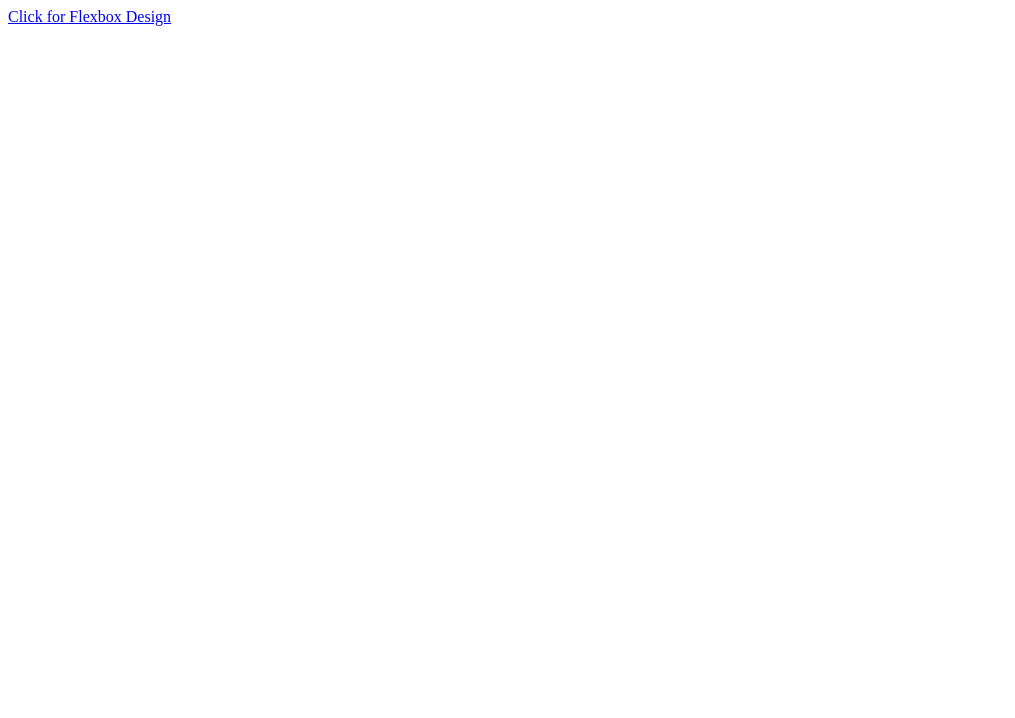
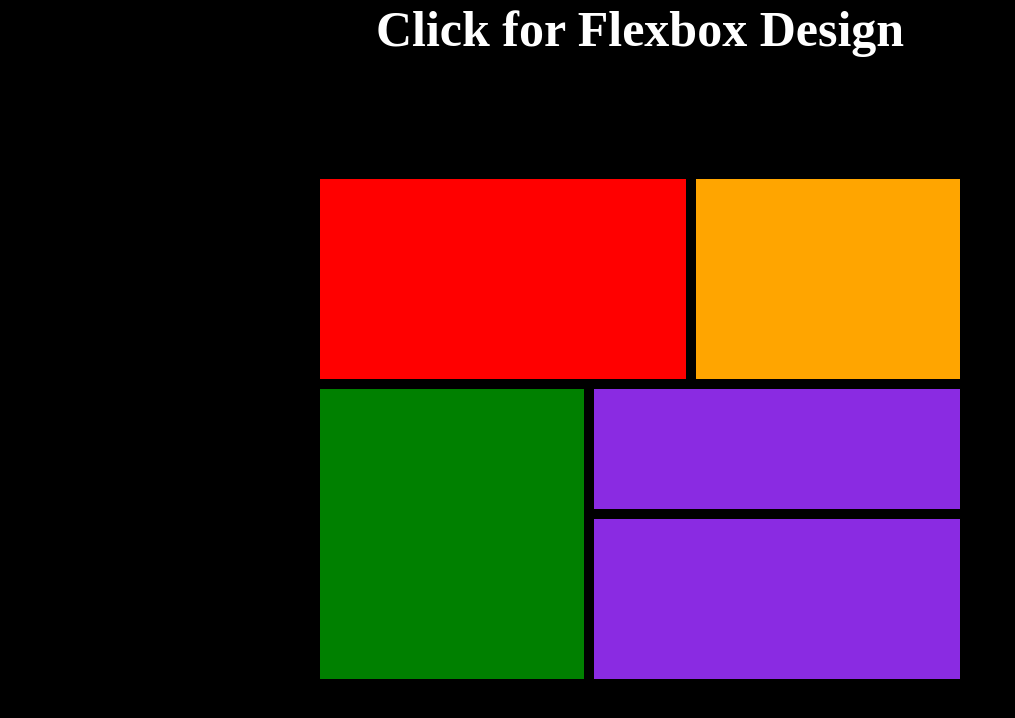
Before and after one commit to emarc99/CSS-Flex-and-Grid-layout, a plain HTML site: page grid.html in a window 1280 px wide. Shown: the whole page, without its empty margins (0-1015 px from the left). Drawn offline with Linux system fonts and the light colour scheme.

Commit message:
Update grid.html

```diff
--- a/grid.html
+++ b/grid.html
@@ -4,7 +4,7 @@
     <meta charset="UTF-8">
     <meta http-equiv="X-UA-Compatible" content="IE=edge">
     <meta name="viewport" content="width=device-width, initial-scale=1.0">
-    <link rel="stylesheet" type=“text/css” href="style.css">
+    <link rel="stylesheet" type="text/css" href="style.css">
     <title>Zuri Grid Design</title>
 </head>
 <body>
```
